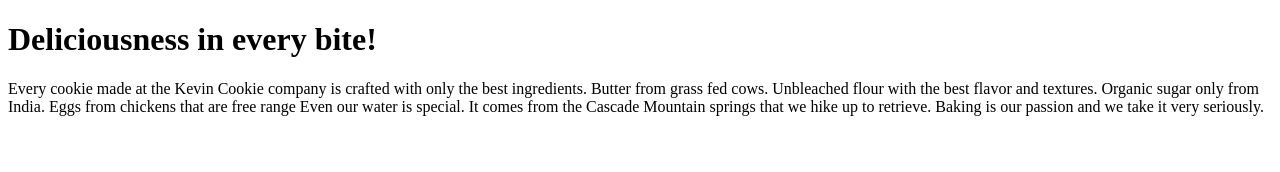
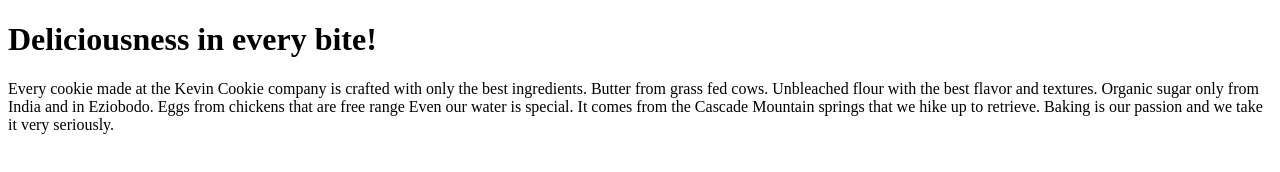
Before and after one commit to Crypt-g/Nwosu-Chigozie, a plain HTML site: page index.htm in a window 1280 px wide. Drawn offline with Linux system fonts and the light colour scheme.

Commit message:
Update index.htm

```diff
--- a/index.htm
+++ b/index.htm
@@ -4,7 +4,7 @@
 
 <h1>Deliciousness in every bite!</h1>
 
-<p>Every cookie made at the Kevin Cookie company is crafted with only the best ingredients. Butter from grass fed cows. Unbleached flour with the best flavor and textures. Organic sugar only from India. Eggs from chickens that are free range Even our water is special. It comes from the Cascade Mountain springs that we hike up to retrieve. Baking is our passion and we take it very seriously.</p>
+<p>Every cookie made at the Kevin Cookie company is crafted with only the best ingredients. Butter from grass fed cows. Unbleached flour with the best flavor and textures. Organic sugar only from India and in Eziobodo. Eggs from chickens that are free range Even our water is special. It comes from the Cascade Mountain springs that we hike up to retrieve. Baking is our passion and we take it very seriously.</p>
 
 </body>
 </html>
```
